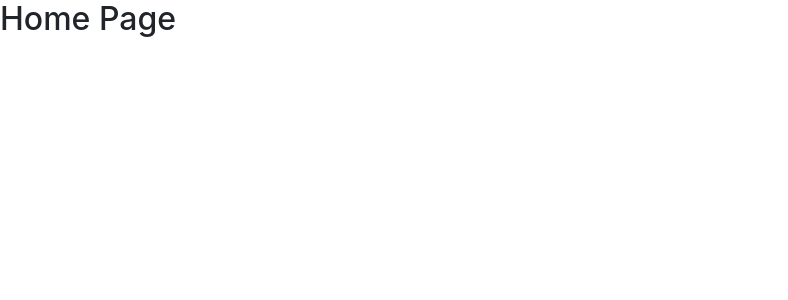
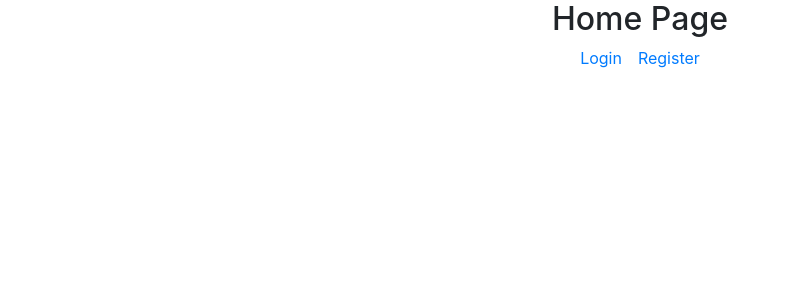
Before and after one commit to seasoftphyowaiyan/travelstory, a React (Create React App) app: page / in a window 1280 px wide. Shown: the top 300 px of the page, without its empty margins (0-788 px from the left). Built offline with nearby package versions, Linux system fonts and the light colour scheme.

Commit message:
#Fixed Error

```diff
--- a/src/pages/homePage.js
+++ b/src/pages/homePage.js
@@ -1,9 +1,12 @@
 import React from 'react';
+import { Link } from 'react-router-dom';
 
 const HomePage = () => {
     return (
-        <div>
+        <div className="text-center">
             <h2>Home Page</h2>
+            <Link to='/login'>Login</Link>
+            <Link to='/register' className="ml-3">Register</Link>
         </div>
     )
 }
```
Also changed, not shown: 1 other file (tests, documents, lock files or other folders).
